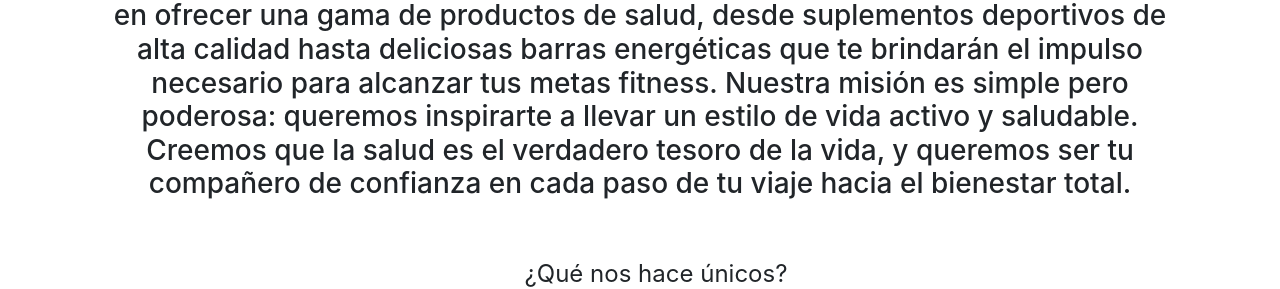
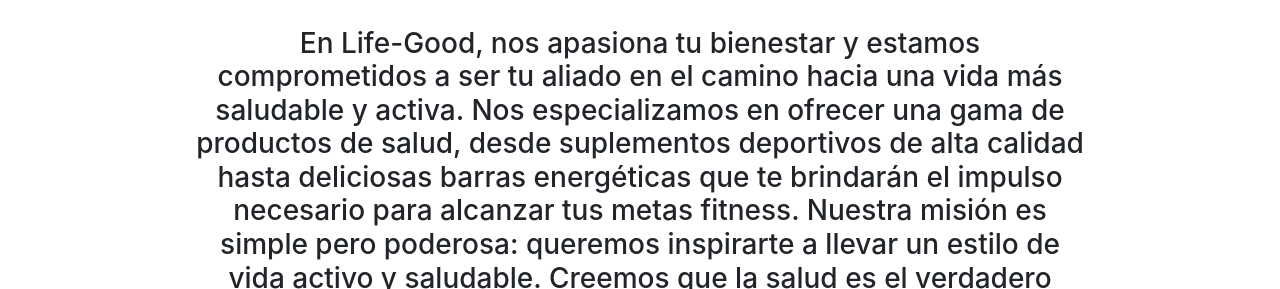
Before and after one commit to BautiMiano/Life-Good, a website: page index.html in a window 1280 px wide. Shown: the part 368-657 px from the top of the page. Drawn offline with nearby package versions, Linux system fonts and the light colour scheme.

Commit message:
Add files via upload

```diff
--- a/estilos/style.css
+++ b/estilos/style.css
@@ -98,7 +98,7 @@
 }
 .centrar_informacion{
     text-align: center;
-    padding: 4%;
+    padding: 12%;
 }
 .presentacion{
     padding: 4%;
```
